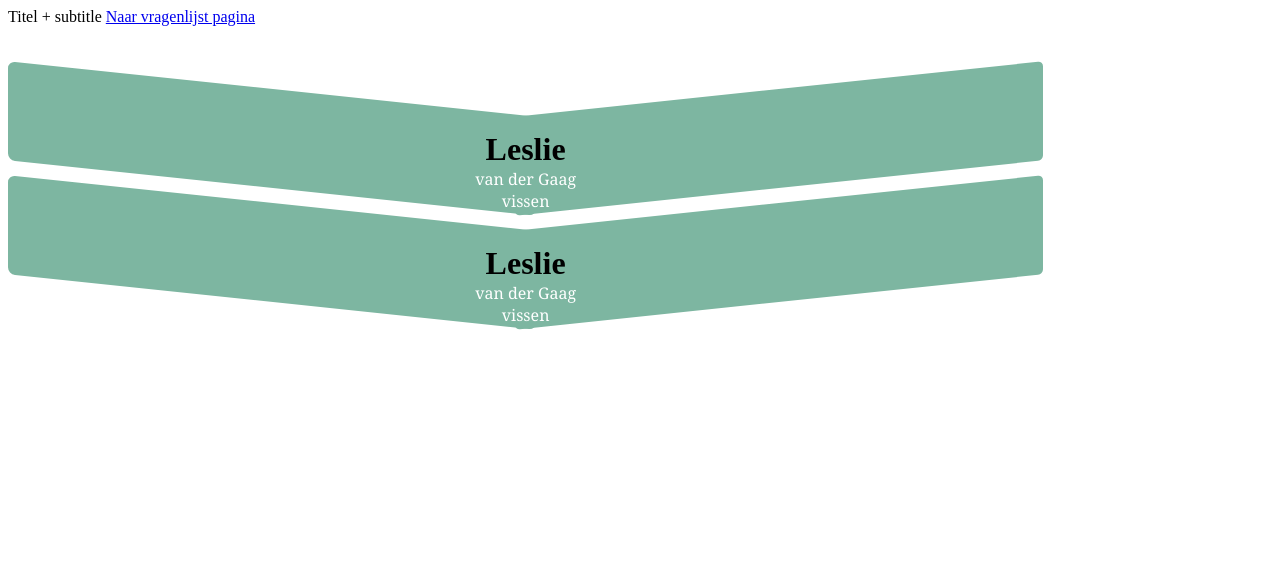
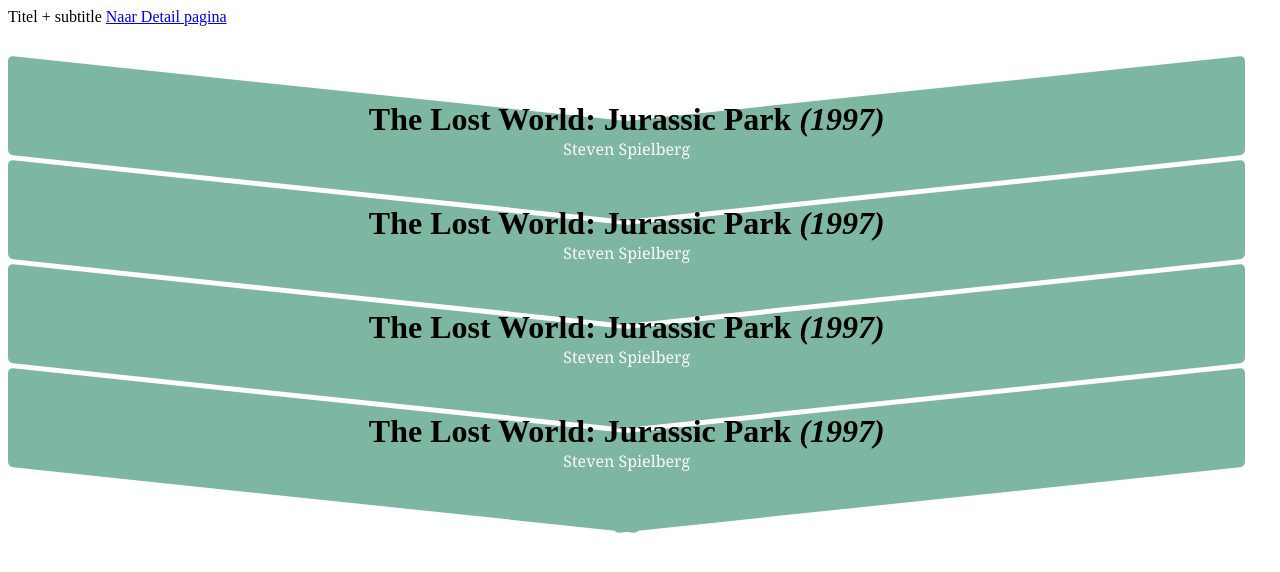
Before and after one commit to Lesgaag/chabu, an Angular app: page /home in a window 1280 px wide. Shown: the top 572 px of the page. Built offline with nearby package versions, Linux system fonts and the light colour scheme.

Commit message:
add different names and correct styling

```diff
--- a/src/app/arrow-persona/arrow-persona.component.css
+++ b/src/app/arrow-persona/arrow-persona.component.css
@@ -3,7 +3,7 @@
   position: relative;
   text-align: center;
   padding: 12px;
-  margin-bottom: 15px;
+  margin-bottom: 5px;
   height: 75px;
   width: 100%;
 }
@@ -15,7 +15,7 @@
   left: 0;
   height: 100%;
   width: 51%;
-  border-radius: 7px;
+  border-radius: 5px;
   background:#7DB6A1;
   -webkit-transform: skew(0deg, 6deg);
   -moz-transform: skew(0deg, 6deg);
@@ -50,7 +50,6 @@
 
 .arrow h1 {
   margin: 0px;
-  margin-top: 30px;
 }
 
 /* Arrow when hovered */
--- a/src/app/arrow-persona/arrow-persona.component.html
+++ b/src/app/arrow-persona/arrow-persona.component.html
@@ -4,16 +4,15 @@
 <div class="arrow-container">
     <!-- Not hovered state -->
     <div class="arrow">
-        <h1>{{firstName}}</h1>
-        <p>{{lastName}}</p>
-        <p>{{sign}}</p>
+        <h1>{{movieTitle}} <i>({{yearOfTheatre}})</i></h1>
+        <p>{{directorName}}</p>
     </div>
     <!-- Hovered state -->
     <div class="arrow hovered">
         <div class="arrow-hovered-content">
-            <p>{{age}} jaar oud<p>
+            <p>{{summary}}<p>
             <button class="btnPrimary" id="">
-                <a routerLink="/detail-component" routerLinkActive="active">Naar detail pagina</a>
+                <a routerLink="/question-component" routerLinkActive="active">Do Quiz</a>
             </button>
         </div>
     </div>
--- a/src/app/arrow-persona/arrow-persona.component.ts
+++ b/src/app/arrow-persona/arrow-persona.component.ts
@@ -6,11 +6,13 @@
   styleUrls: ['./arrow-persona.component.css']
 })
 export class ArrowPersonaComponent implements OnInit {
+
+  // add this data to a json file
   val = '';
-  firstName = 'Leslie';
-  lastName = 'van der Gaag';
-  sign = 'vissen';
-  age = '30';
+  movieTitle = 'The Lost World: Jurassic Park';
+  directorName = 'Steven Spielberg';
+  yearOfTheatre = '1997';
+  summary = 'The summary of the specific movie';
 
   constructor() { }
 
--- a/src/app/main-page/main-page.component.css
+++ b/src/app/main-page/main-page.component.css
@@ -1,4 +1,4 @@
 .persona-arrows {
     margin-top: 5%;
-    margin-right: 20%;
+    margin-right: 4%;
 }
--- a/src/app/main-page/main-page.component.html
+++ b/src/app/main-page/main-page.component.html
@@ -1,9 +1,11 @@
 <div class="heading">
     Titel + subtitle
-    <a routerLink="/question-component" routerLinkActive="active">Naar vragenlijst pagina</a>
+    <a routerLink="/detail-component" routerLinkActive="active">Naar Detail pagina</a>
 </div>
 
 <div class="persona-arrows">
     <app-arrow-persona></app-arrow-persona>
     <app-arrow-persona></app-arrow-persona>
+    <app-arrow-persona></app-arrow-persona>
+    <app-arrow-persona></app-arrow-persona>
 </div>
--- a/src/app/questionaire/questionaire.component.html
+++ b/src/app/questionaire/questionaire.component.html
@@ -1,6 +1,7 @@
+<button class="btnPrimary" id="">
+  <a routerLink="/home" routerLinkActive="active">Go home</a>
+</button>
+
 <p>
   questionaire works!
 </p>
-<button class="btnPrimary" id="">
-  <a routerLink="/home" routerLinkActive="active">Naar home pagina</a>
-</button>
```
